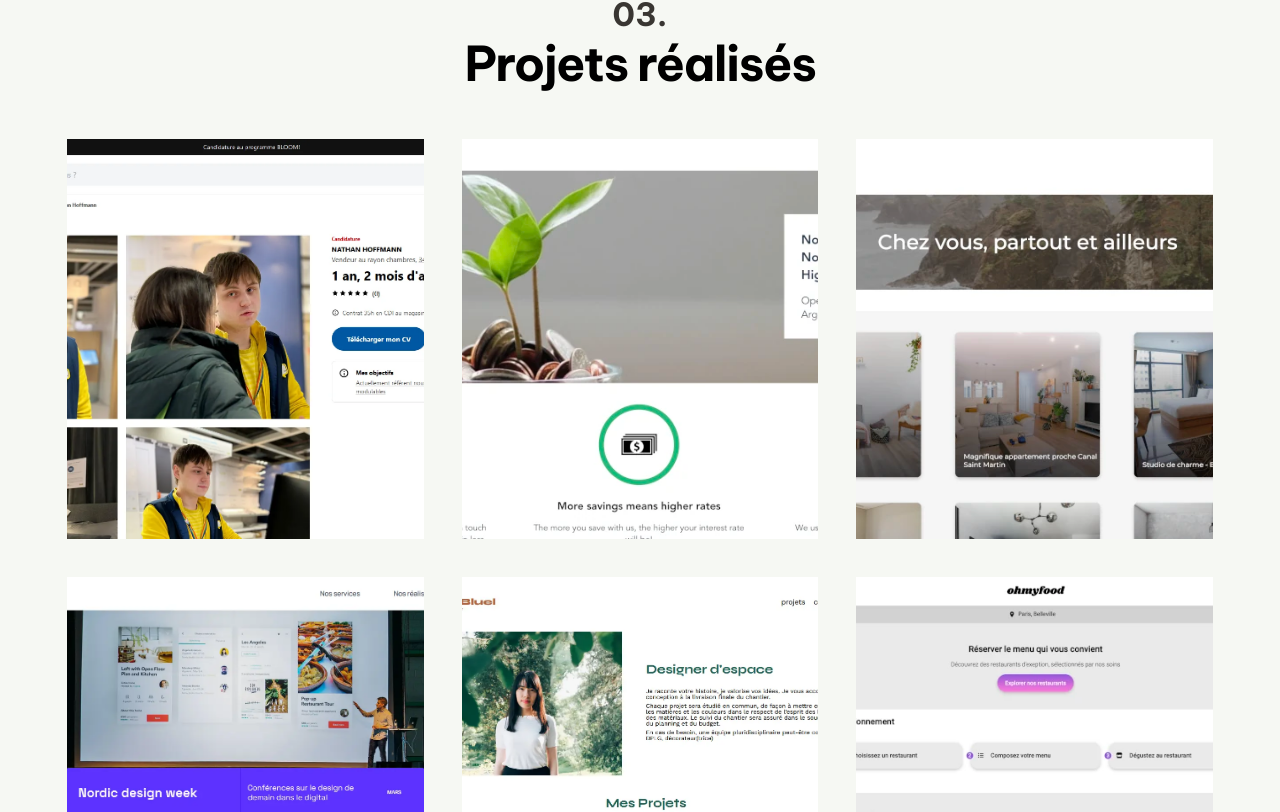
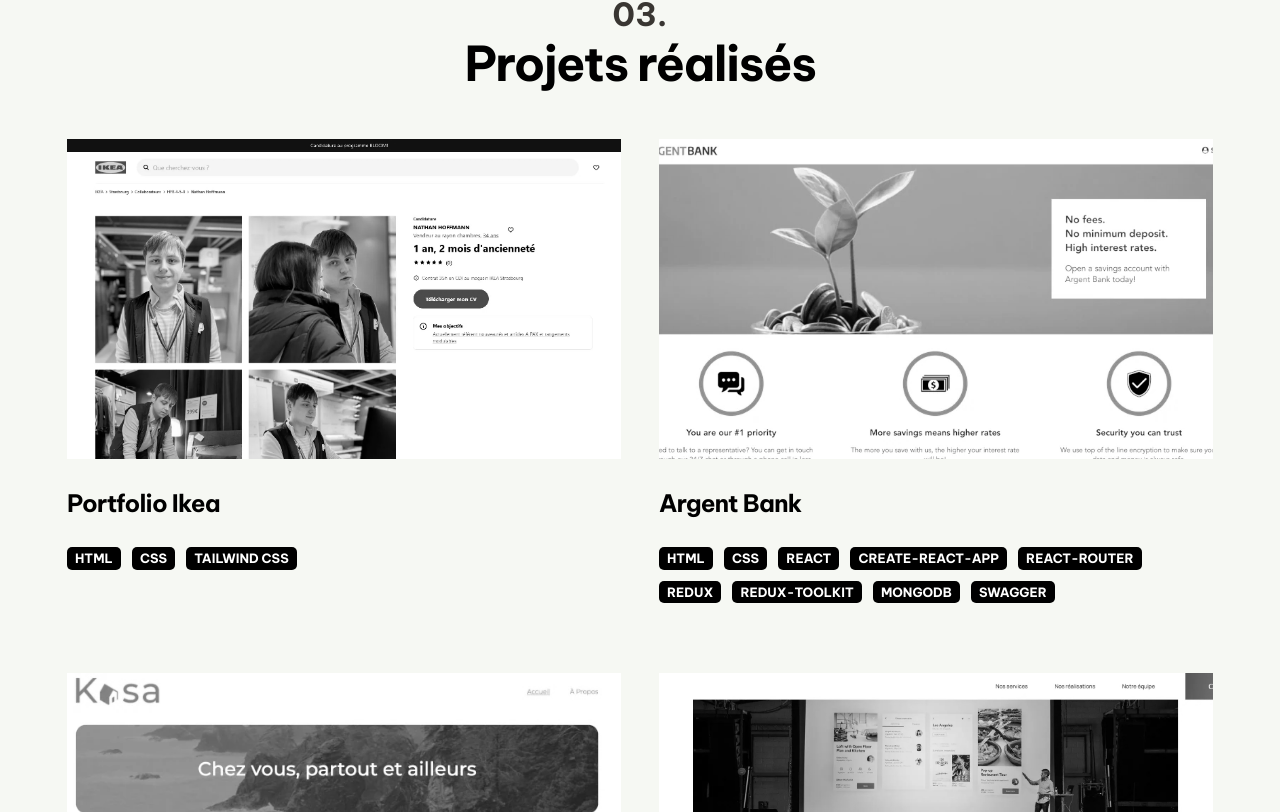
Before and after one commit to xuantam-h/xuantam-hoang, a React (Create React App) app: page / in a window 1280 px wide. Shown: the part 2488-3300 px from the top of the page. Built offline with nearby package versions, Linux system fonts and the light colour scheme.

Commit message:
Modified Project component

```diff
--- a/src/components/ProjectCard/ProjectCard.scss
+++ b/src/components/ProjectCard/ProjectCard.scss
@@ -2,7 +2,7 @@
 
 .projects-list{
     display: grid;
-    grid-template-columns: repeat(auto-fill, minmax(19rem, 1fr));
+    grid-template-columns: repeat(2,1fr);
     gap:2rem;
     margin-top:3rem;
 
@@ -52,15 +52,18 @@
         img{
             width: 100%;
             object-fit: cover;
-            min-height:400px;
+            min-height:20rem;
             display: block;
             transition:transform 400ms ease-in-out;
+            filter: grayscale(100%);
         }
     }
 
     .project-title{
         margin:0;
-        color:$white;
+        color:$primary;
+        text-align: left;
+        font-size: 1.5rem;
     }
 
     .project-tags{
@@ -74,6 +77,7 @@
 
     .project-description{
         margin-bottom: 2rem;
+        margin-top:2rem;
     }
 
     .modal{
--- a/src/components/ProjectCard/index.js
+++ b/src/components/ProjectCard/index.js
@@ -21,7 +21,7 @@
         <>
         <div className="project-item">
             <div className="project-image">
-                {image ? <img src={image} alt={title}/> : <img src={image} alt="Project cover"/>}
+                {image ? <img src={image} alt={title}/> : <img src="https://placehold.co/600x400" alt="Project cover"/>}
                 <div className="project-overlay">
                     <div className="project-overlay-content">
                         <h3 className="project-title">{title}</h3>
@@ -29,6 +29,17 @@
                         <Button btnClass={"btn btn-primary"} onClick={handleModal}>Voir plus</Button>
                     </div>
                 </div>
+            </div>
+            <div className='project-description'>
+                <h3 className="project-title">{title}</h3>
+                <ul className="project-tags">
+                    {tags.map((tag,index) =>
+                        <Tag
+                            content={tag}
+                            key={index}
+                        />
+                    )}
+                </ul>
             </div>
         </div>
         <div className={isModal ? "project-modal modal-opened" : "project-modal modal-closed"}>
```
